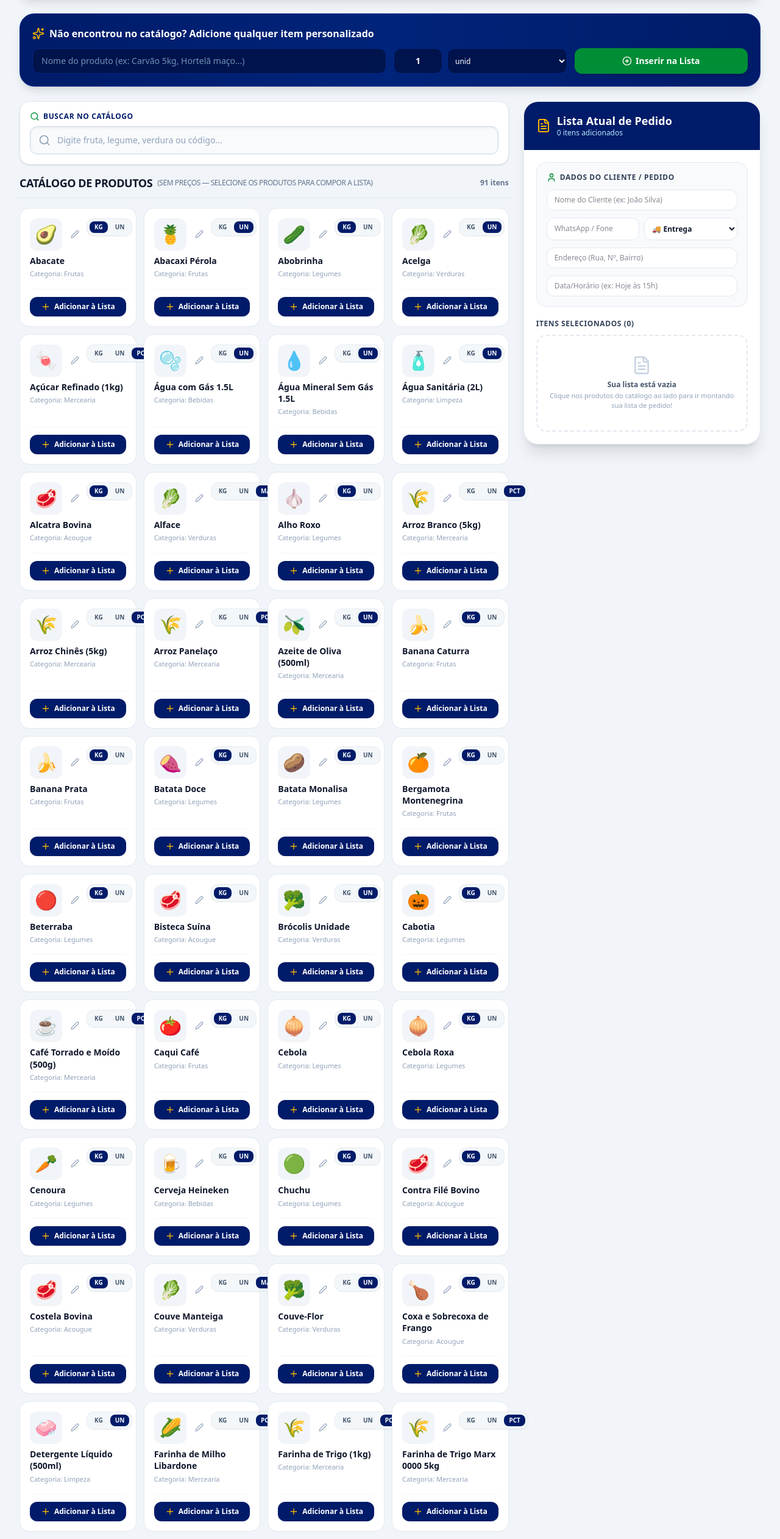
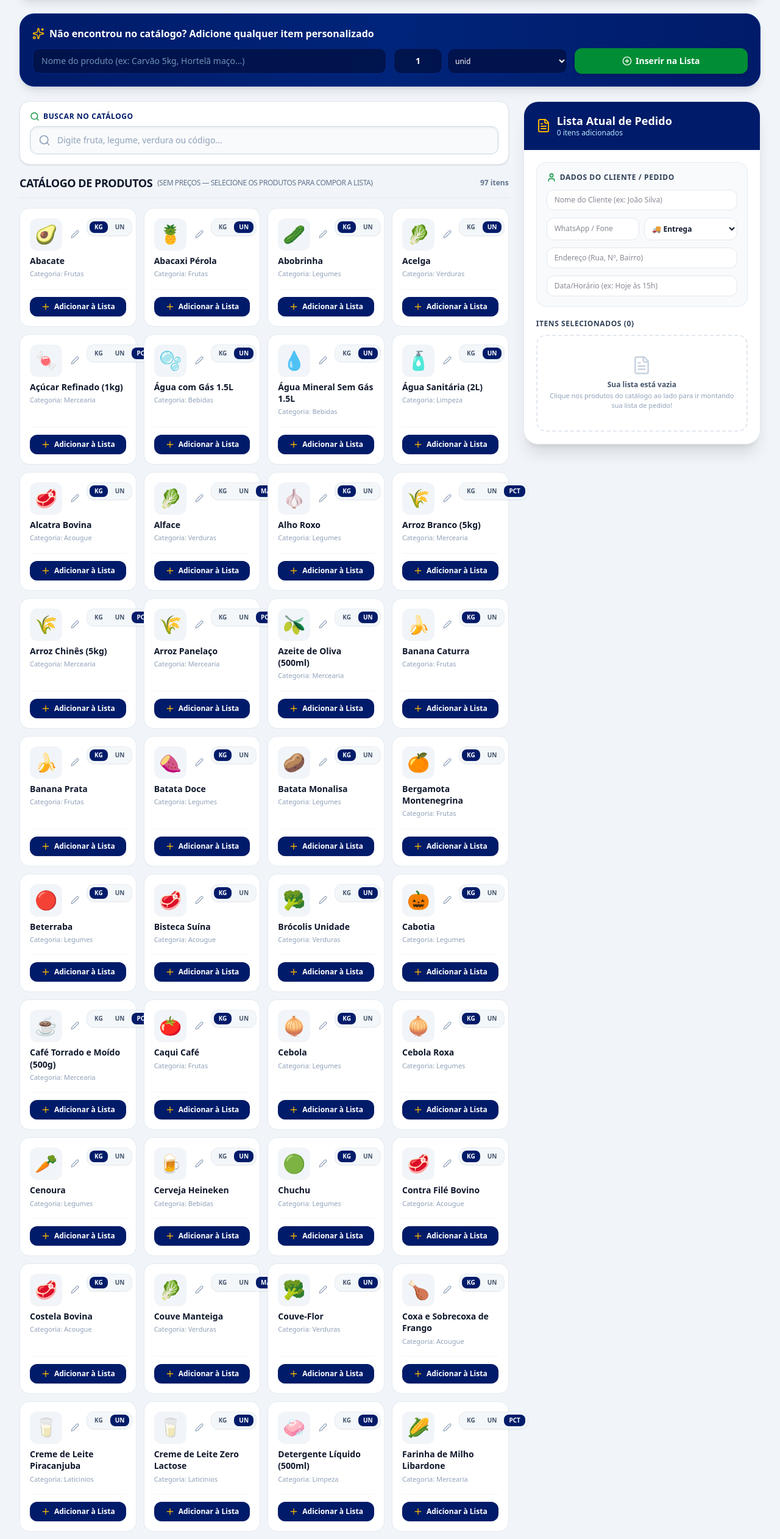
Before and after one commit to sigmarwermuth-cmyk/Lista-de-Pedidos, a React (Vite) app: page / in a window 1280 px wide. Shown: the part 241-2765 px from the top of the page at 61% size. Built offline with nearby package versions, Linux system fonts and the light colour scheme.

Commit message:
feat: improve search flexibility and add products
- Enable fuzzy-like product search by ignoring spaces and special characters.
- Add new dairy and pantry items to the product catalog.

```diff
--- a/src/App.tsx
+++ b/src/App.tsx
@@ -301,9 +301,12 @@ export default function App() {
       const prodName = normalize(prod.name);
       const prodCategory = normalize(prod.category);
       const prodBarcode = prod.barcode ? normalize(prod.barcode) : '';
+      const cleanProdName = prodName.replace(/[\s-_]/g, '');
+      const cleanTerm = term.replace(/[\s-_]/g, '');
 
       const matchesSearch =
         prodName.includes(term) ||
+        (cleanTerm.length >= 3 && cleanProdName.includes(cleanTerm)) ||
         prodCategory.includes(term) ||
         prodBarcode.includes(term);
 
--- a/src/data/products.ts
+++ b/src/data/products.ts
@@ -59,6 +59,10 @@ export const CATALOG_PRODUCTS: Product[] = [
   { id: 'l18', name: 'Tomate Saladete', category: 'legumes', unit: 'kg', step: 1, minQty: 1, icon: '🍅' },
 
   // --- LATICÍNIOS & OVOS ---
+  { id: 'lat8', name: 'Creme de Leite Piracanjuba', category: 'laticinios', unit: 'unid', step: 1, minQty: 1, icon: '🥛' },
+  { id: 'lat9', name: 'Creme de Leite Zero Lactose', category: 'laticinios', unit: 'unid', step: 1, minQty: 1, icon: '🥛' },
+  { id: 'lat10', name: 'Leite Condensado Piracanjuba', category: 'laticinios', unit: 'unid', step: 1, minQty: 1, icon: '🥫' },
+  { id: 'lat11', name: 'Leite Condensado Zero Lactose', category: 'laticinios', unit: 'unid', step: 1, minQty: 1, icon: '🥫' },
   { id: 'lat3', name: 'Leite Integral 1L', category: 'laticinios', unit: 'L', step: 1, minQty: 1, icon: '🥛' },
   { id: 'lat7', name: 'Manteiga Extra', category: 'laticinios', unit: 'unid', step: 1, minQty: 1, icon: '🧈' },
   { id: 'lat2', name: 'Ovos Brancos (Cartela 30 un)', category: 'laticinios', unit: 'pct', step: 1, minQty: 1, icon: '🥚' },
@@ -91,6 +95,7 @@ export const CATALOG_PRODUCTS: Product[] = [
   { id: 'm14', name: 'Ketchup Hemmer (750g)', category: 'mercearia', unit: 'unid', step: 1, minQty: 1, icon: '🍅' },
   { id: 'm8', name: 'Macarrão Espaguete (500g)', category: 'mercearia', unit: 'pct', step: 1, minQty: 1, icon: '🍝' },
   { id: 'm15', name: 'Maionese Hellmans 1kg', category: 'mercearia', unit: 'unid', step: 1, minQty: 1, icon: '🥪' },
+  { id: 'm16', name: 'Mostarda Oderich Sachê', category: 'mercearia', unit: 'unid', step: 1, minQty: 1, icon: '🟡' },
   { id: 'm5', name: 'Óleo de Soja (900ml)', category: 'mercearia', unit: 'unid', step: 1, minQty: 1, icon: '🧴' },
   { id: 'm9', name: 'Polvilho Klauck (500g)', category: 'mercearia', unit: 'pct', step: 1, minQty: 1, icon: '🥣' },
 
@@ -107,4 +112,5 @@ export const CATALOG_PRODUCTS: Product[] = [
   { id: 'lim1', name: 'Detergente Líquido (500ml)', category: 'limpeza', unit: 'unid', step: 1, minQty: 1, icon: '🧼' },
   { id: 'lim4', name: 'Papel Higiênico (Pacote c/ 12)', category: 'limpeza', unit: 'pct', step: 1, minQty: 1, icon: '🧻' },
   { id: 'lim2', name: 'Sabão em Pó (1kg)', category: 'limpeza', unit: 'pct', step: 1, minQty: 1, icon: '🧼' },
+  { id: 'lim5', name: 'Tira-Manchas Girando Sol 2L', category: 'limpeza', unit: 'unid', step: 1, minQty: 1, icon: '✨' },
 ];
```
